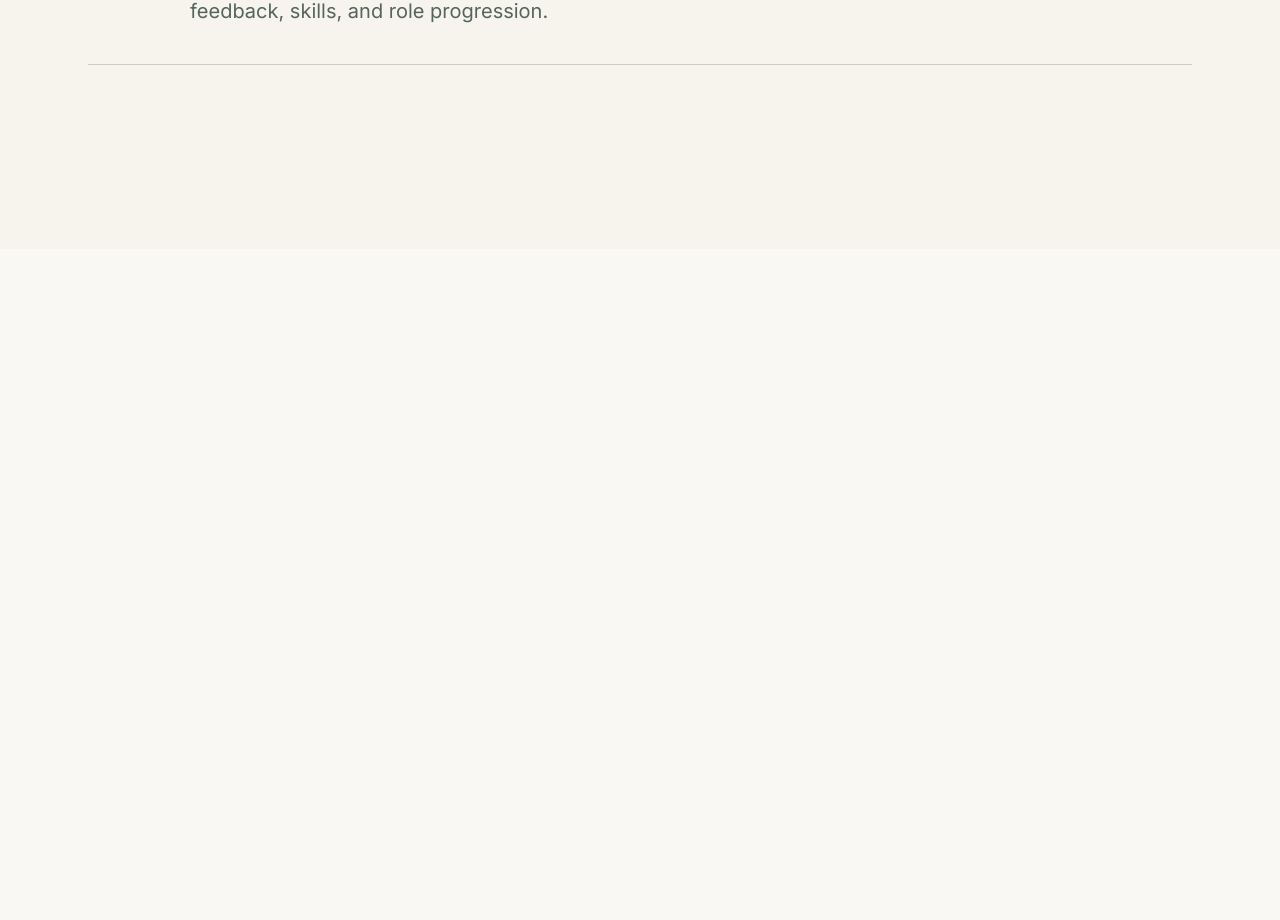
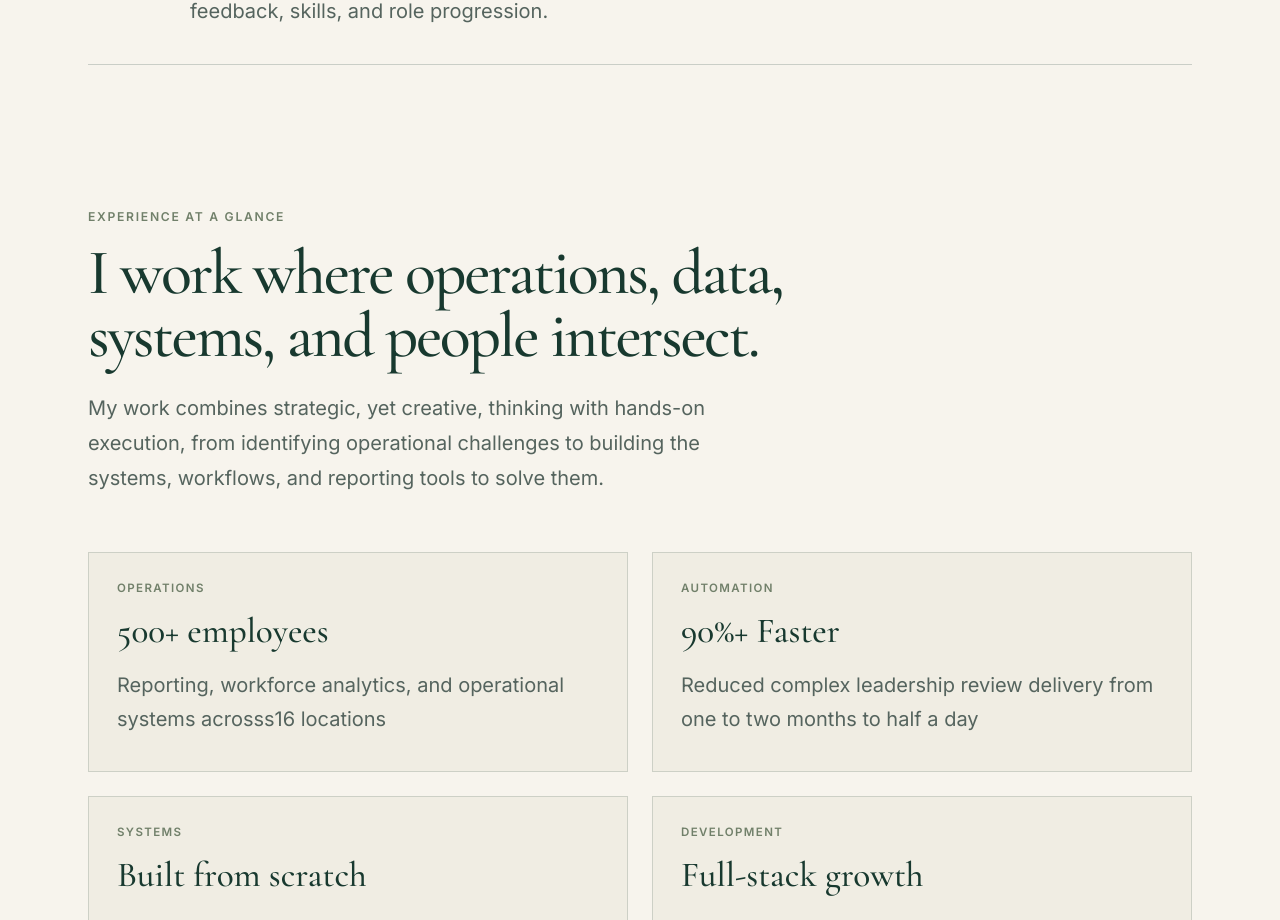
Before and after one commit to ddatasolutionsllc/kimberly-demaio-portfolio, a Next.js app: page / in a window 1280 px wide. Shown: the part 1880-2800 px from the top of the page. Before the commit the page ends 2129 px from the top, so only its background shows below. Built offline with nearby package versions, Linux system fonts and the light colour scheme.

Commit message:
Add responsive experience snapshot

```diff
--- a/src/app/globals.css
+++ b/src/app/globals.css
@@ -260,7 +260,7 @@ p {
 .featured-work {
   width: min(1180px, calc(100% - 48px));
   margin: 0 auto;
-  padding: 120px 0;
+  padding: 120px 0 72px;
 }
 
 .section-heading {
@@ -380,6 +380,71 @@ p {
   text-decoration: underline;
 }
 
+/* Recruiter View — Experience Snapshot */
+
+.experience-snapshot {
+  width: min(1180px, calc(100% - 48px));
+  margin: 0 auto;
+  padding: 72px 0 120px;
+}
+
+.experience-intro {
+  max-width: 760px;
+  margin-bottom: 56px;
+}
+
+.experience-intro h2 {
+  margin: 0;
+  font-family: var(--font-cormorant), Georgia, serif;
+  font-size: clamp(3rem, 5vw, 5rem);
+  font-weight: 500;
+  letter-spacing: -0.035em;
+  line-height: 0.98;
+}
+
+.experience-intro > p:last-child {
+  max-width: 680px;
+  margin-top: 24px;
+  color: #55645e;
+  line-height: 1.75;
+}
+
+.experience-grid {
+  display: grid;
+  grid-template-columns: repeat(2, 1fr);
+  gap: 24px;
+}
+
+.experience-card {
+  min-height: 220px;
+  padding: 28px;
+  border: 1px solid rgba(24, 57, 47, 0.16);
+  background: rgba(236, 232, 221, 0.55);
+}
+
+.experience-label {
+  margin-bottom: 18px;
+  color: #71806a;
+  font-size: 0.72rem;
+  font-weight: 600;
+  letter-spacing: 0.12em;
+  text-transform: uppercase;
+}
+
+.experience-card h3 {
+  margin: 0;
+  font-family: var(--font-cormorant), Georgia, serif;
+  font-size: 2.2rem;
+  font-weight: 500;
+  line-height: 1.05;
+}
+
+.experience-card p:last-child {
+  margin-top: 18px;
+  color: #55645e;
+  line-height: 1.7;
+}
+
 /* Responsive Styles - Tablet */
 
 @media (max-width: 960px) {
@@ -413,6 +478,10 @@ p {
     grid-column: 2;
     align-items: flex-start;
     text-align: left;
+  }
+
+  .experience-grid {
+    grid-template-columns: 1fr;
   }
 }
 
@@ -458,4 +527,14 @@ p {
     min-height: 340px;
     border-radius: 160px 160px 24px 24px;
   }
+
+  .experience-snapshot {
+    width: min(100% - 28px, 1180px);
+    padding: 56px 0 88px;
+  }
+
+  .experience-card {
+    min-height: auto;
+    padding: 24px;
+  }
 }
--- a/src/app/page.js
+++ b/src/app/page.js
@@ -1,6 +1,7 @@
 import RecruiterHeader from "@/components/recruiter/RecruiterHeader";
 import RecruiterHero from "@/components/recruiter/RecruiterHero";
 import FeaturedWork from "@/components/recruiter/FeaturedWork";
+import ExperienceSnapshot from "@/components/recruiter/ExperienceSnapshot";
 
 export default function Home() {
   return (
@@ -8,6 +9,7 @@ export default function Home() {
       <RecruiterHeader />
       <RecruiterHero />
       <FeaturedWork />
+      <ExperienceSnapshot />
     </main>
   );
 }
--- /dev/null
+++ b/src/components/recruiter/ExperienceSnapshot.js
@@ -0,0 +1,45 @@
+const experienceItems = [
+  {
+    label: "Operations",
+    value: "500+ employees",
+    detail: "Reporting, workforce analytics, and operational systems acrosss16 locations",
+  },
+  {
+    label: "Automation",
+    value: "90%+ Faster",
+    detail: "Reduced complex leadership review delivery from one to two months to half a day",
+  },
+  {
+    label: "Systems",
+    value: "Built from scratch",
+    detail: "Created reporting workflows, training trackers, assessment systems, and decision-suppoort tools",
+  },
+  {
+    label: "Development",
+    value: "Full-stack growth",
+    detail: "Building production web applications with JavaScript, React, Next.js, APIs, and modern deployment workflows.",
+  },
+];
+
+export default function ExperienceSnapshot() {
+  return (
+    <section className="experience-snapshot" id="experience">
+      <div className="experience-intro">
+        <p className="section-eyebrow">Experience at a glance</p>
+        <h2>I work where operations, data, systems, and people intersect.</h2>
+        <p> My work combines strategic, yet creative, thinking with hands-on
+          execution, from identifying operational challenges to building the
+          systems, workflows, and reporting tools to solve them.</p>
+      </div>
+      <div className="experience-grid">
+        {experienceItems.map((item) => (
+          <article key={item.label} className="experience-card">
+           <p className="experience-label">{item.label}</p>
+           <h3>{item.value}</h3>
+           <p>{item.detail}</p>
+          </article>
+         ))}
+      </div>
+    </section>
+  );
+}
```
